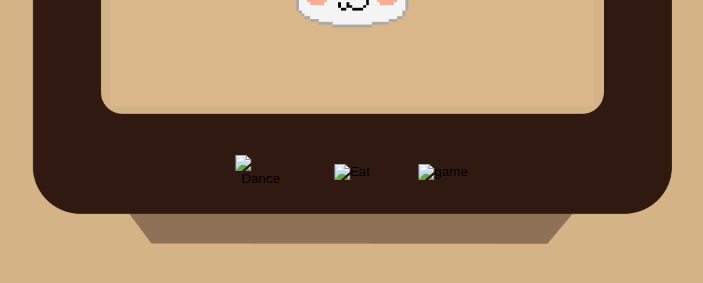
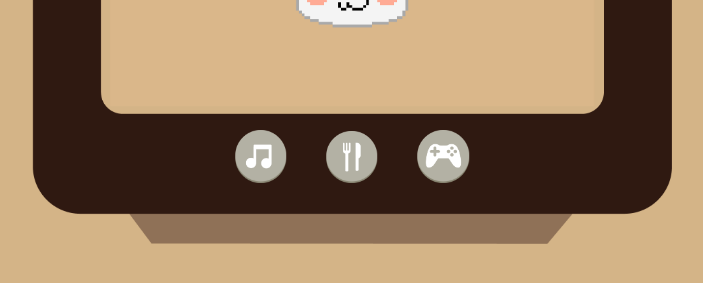
Before and after one commit to Sonozakis/INTBEW, a plain HTML site: page index.html in a window 1280 px wide. Shown: the part 441-724 px from the top of the page, without its empty margins (288-991 px from the left). Drawn offline with Linux system fonts and the light colour scheme; the site is published under a folder, as on GitHub Pages, so addresses that start at the root find nothing.

Commit message:
Update index.html

```diff
--- a/index.html
+++ b/index.html
@@ -16,9 +16,9 @@
         </video>
         <img src="images/tvvector.png" alt="Retro tv." class="tv">
         <ul>
-            <li><button class="dance"><img src="/images/dance.png" alt="Dance"></button></li>
-            <li><button class="eat"><img src="/images/eat.png" alt="Eat"></button></li>
-            <li><button class="game"><img src="/images/game.png" alt="game"></button></li>
+            <li><button class="dance"><img src="images/dance.png" alt="Dance"></button></li>
+            <li><button class="eat"><img src="images/eat.png" alt="Eat"></button></li>
+            <li><button class="game"><img src="images/game.png" alt="game"></button></li>
         </ul>
     </div>
 
```
